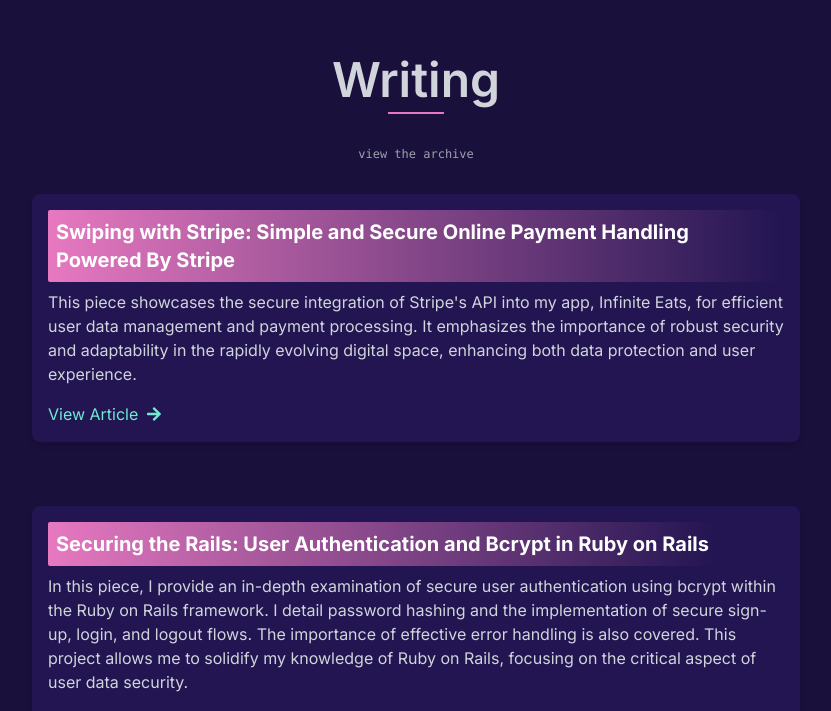
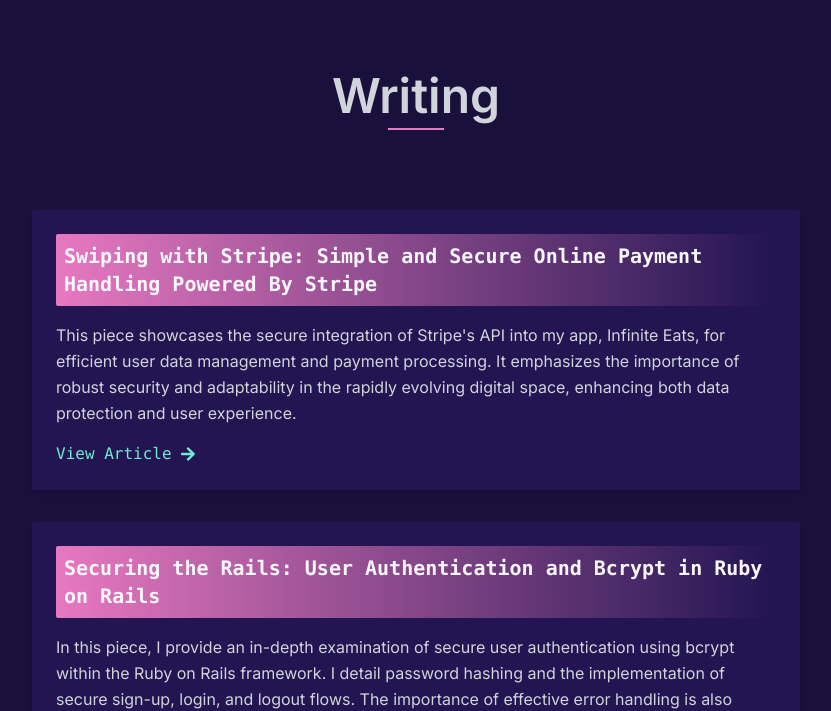
Before and after one commit to jmayheww/joshua-portfolio, a Next.js app: page / in a window 1280 px wide. Shown: the part 5471-6182 px from the top of the page, without its empty margins (224-1055 px from the left). Built offline with nearby package versions, Linux system fonts and the light colour scheme.

Commit message:
edit article cardc and writing section styles

```diff
--- a/app/components/ArticleCard.js
+++ b/app/components/ArticleCard.js
@@ -2,32 +2,34 @@
 
 export const ArticleCard = ({ article }) => {
   return (
-    <div className="m-4 max-w-3xl mx-auto rounded-lg shadow-md hover:shadow-xl transform hover:scale-105 transition-all duration-300 bg-neutral text-white">
+    <div className="card bg-neutral rounded-sm shadow-md  p-4 md:p-6 mx-auto lg:max-w-3xl">
       {/* Image */}
       {article.image && (
-        <div className="relative h-48 rounded-t-lg overflow-hidden">
+        <div className="relative w-full aspect-w-16 aspect-h-9 md:aspect-w-4 md:aspect-h-3 lg:aspect-w-16 lg:aspect-h-9 xl:aspect-w-4 xl:aspect-h-3 rounded-t-lg overflow-hidden mb-4">
           <img
             src={article.image}
             alt={article.title}
-            className="object-cover h-full w-full"
+            className="object-cover object-center w-full h-full"
           />
         </div>
       )}
 
       {/* Content */}
-      <div className="p-4">
+      <div className="space-y-4">
         {/* Title with Gradient */}
-        <h3 className="text-xl font-bold mb-2 bg-gradient-to-r from-primary to-neutral p-2 rounded-sm inline-block">
+        <h3 className="text-xl font-semibold mb-2 bg-gradient-to-r from-primary to-neutral font-mono font-bold p-2 rounded-sm">
           {article.title}
         </h3>
 
         {/* Description */}
-        <p className="mb-4 text-gray-300">{article.description}</p>
+        <p className="text-gray-300 mb-4 font-inter text-gray-300 leading-relaxed">
+          {article.description}
+        </p>
 
         {/* Read More Link */}
         <a
           href={article.link}
-          className="flex items-center text-success hover:text-white transition-colors duration-300"
+          className="flex items-center text-success font-mono hover:underline transition-colors duration-200"
         >
           View Article
           <FaArrowRight className="ml-2" />
--- a/app/globals.css
+++ b/app/globals.css
@@ -49,6 +49,7 @@
   display: none;
 }
 
+
 /* When the screen size is at most 768px */
 @media (max-width: 768px) {
   .nav-overlay--open {
@@ -58,12 +59,20 @@
 
 }
 
-@media (min-width: 768px) {
+/* @media (min-width: 768px) {
   body {
     overflow: auto !important;
   }
 
+} */
+
+@media (min-width: 768px) {
+  body {
+    overflow-x: hidden;
+    overflow-y: auto;
+  }
 }
+
 
 
 html {
--- a/app/sections/Writing.js
+++ b/app/sections/Writing.js
@@ -4,14 +4,8 @@
 
 export const Writing = () => {
   return (
-    <section className="flex flex-col items-center py-12 px-4 max-w-screen-xl mx-auto">
-      <SectionHeader title="Writing" className="mb-4" />
-      <a
-        href="/archive"
-        className="text-xs font-mono text-gray-400 hover:underline hover:text-success mb-4"
-      >
-        view the archive
-      </a>
+    <section className="flex flex-col items-center py-16 px-4 sm:px-6 md:px-8 lg:px-8 space-y-2 sm:space-y-4 md:space-y-8 lg:space-y-12 max-w-4xl mx-auto">
+      <SectionHeader title="Writing" className="mb-2" />
 
       <div className="w-full grid grid-cols-1 gap-8">
         {articles.map((article) => (
```
